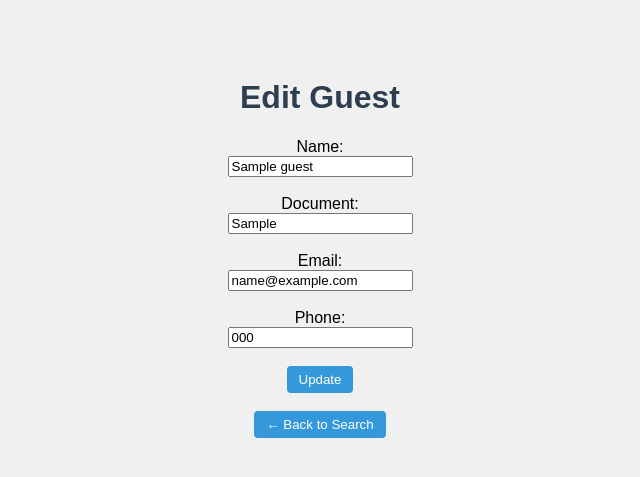
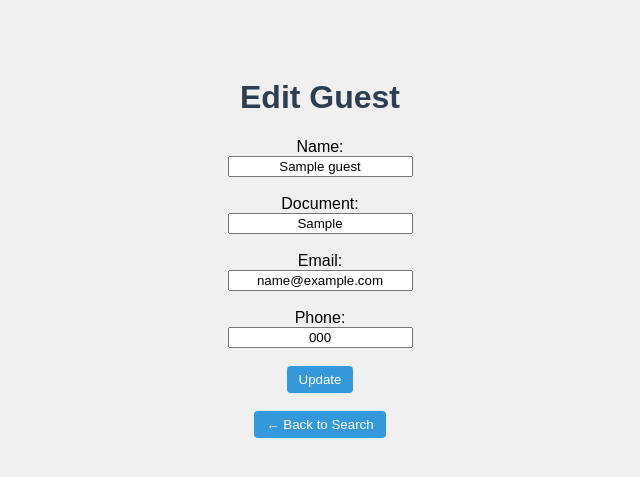
Before and after one commit to FilipeNicacio/integrativeProject, a Flask app: page /edit_guest/1 in a window 1280 px wide. Shown: the top 477 px of the page, without its empty margins (320-960 px from the left). Run offline with Flask 3, Linux system fonts and the light colour scheme; tables that the repository leaves empty or names only in its code hold one stand-in row (values such as "Sample post").

Commit message:
Enforce 11-digit validation for CPF document field on frontend and backend

```diff
--- a/app.py
+++ b/app.py
@@ -22,6 +22,9 @@ def guest_registration():
     email = request.form['email'].strip()
     phone = re.sub(r'\D', '', request.form['phone'])
     document = re.sub(r'\D', '', request.form['document'].strip())
+    if len(document) != 11:
+        flash("Document must contain exactly 11 digits.", "error")
+        return redirect("/")
 
 
     try:
@@ -98,6 +101,9 @@ def update_guest(guest_id):
     email = request.form['email']
     phone = request.form['phone']
     document = request.form['document']
+    if len(document) != 11:
+        flash("Document must contain exactly 11 digits.", "error")
+        return redirect(url_for("edit_guest", guest_id=guest_id))
 
     # Limpar dados
     import re
--- a/templates/edit_guest.html
+++ b/templates/edit_guest.html
@@ -20,16 +20,16 @@
 
     <form action="{{ url_for('update_guest', guest_id=guest.id) }}" method="POST">
         <label>Name:</label><br>
-        <input type="text" name="name" value="{{ guest.name }}" required><br><br>
+        <input type="text" name="name" value="{{ guest.name }}" required maxlength="100" pattern="[A-Za-zÀ-ÿ\s]+" style="text-align: center;"><br><br>
 
         <label>Document:</label><br>
-        <input type="text" name="document" value="{{ guest.document }}" required><br><br>
+        <input type="text" name="document" value="{{ guest.document }}" required maxlength="11" minlength="11" pattern="\d{11}" style="text-align: center;"><br><br>
 
         <label>Email:</label><br>
-        <input type="email" name="email" value="{{ guest.email }}" required><br><br>
+        <input type="email" name="email" value="{{ guest.email }}" required maxlength="100" style="text-align: center;"><br><br>
 
         <label>Phone:</label><br>
-        <input type="text" name="phone" value="{{ guest.phone }}" required><br><br>
+        <input type="text" name="phone" value="{{ guest.phone }}" required maxlength="11" minlength="11" pattern="\d{11}" style="text-align: center;"><br><br>
 
         <button type="submit">Update</button>
     </form>
--- a/templates/index.html
+++ b/templates/index.html
@@ -29,7 +29,7 @@
         <input type="text" id="name" name="name" required maxlength="100" pattern="[A-Za-zÀ-ÿ\s]+" style="text-align: center;"><br><br>
 
         <label for="document">Document:</label><br>
-        <input type="text" id="document" name="document" required maxlength="14" pattern="\d+" style="text-align: center;"><br><br>
+        <input type="text" id="document" name="document" required maxlength="11" minlength="11" pattern="\d{11}" style="text-align: center;"><br><br>
 
         <label for="email">E-mail:</label><br>
         <input type="email" id="email" name="email" required maxlength="100" style="text-align: center;"><br><br>
```
